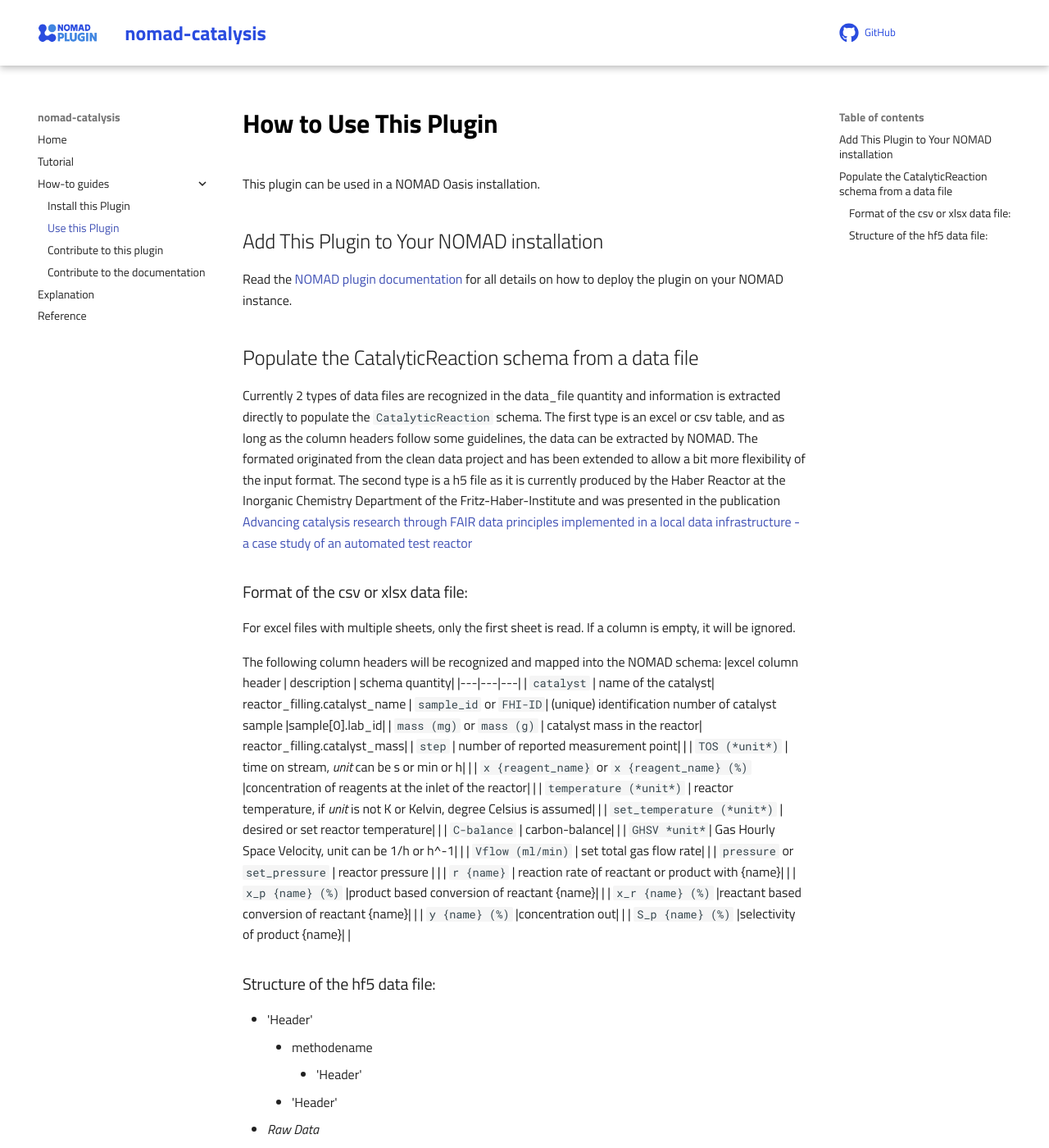
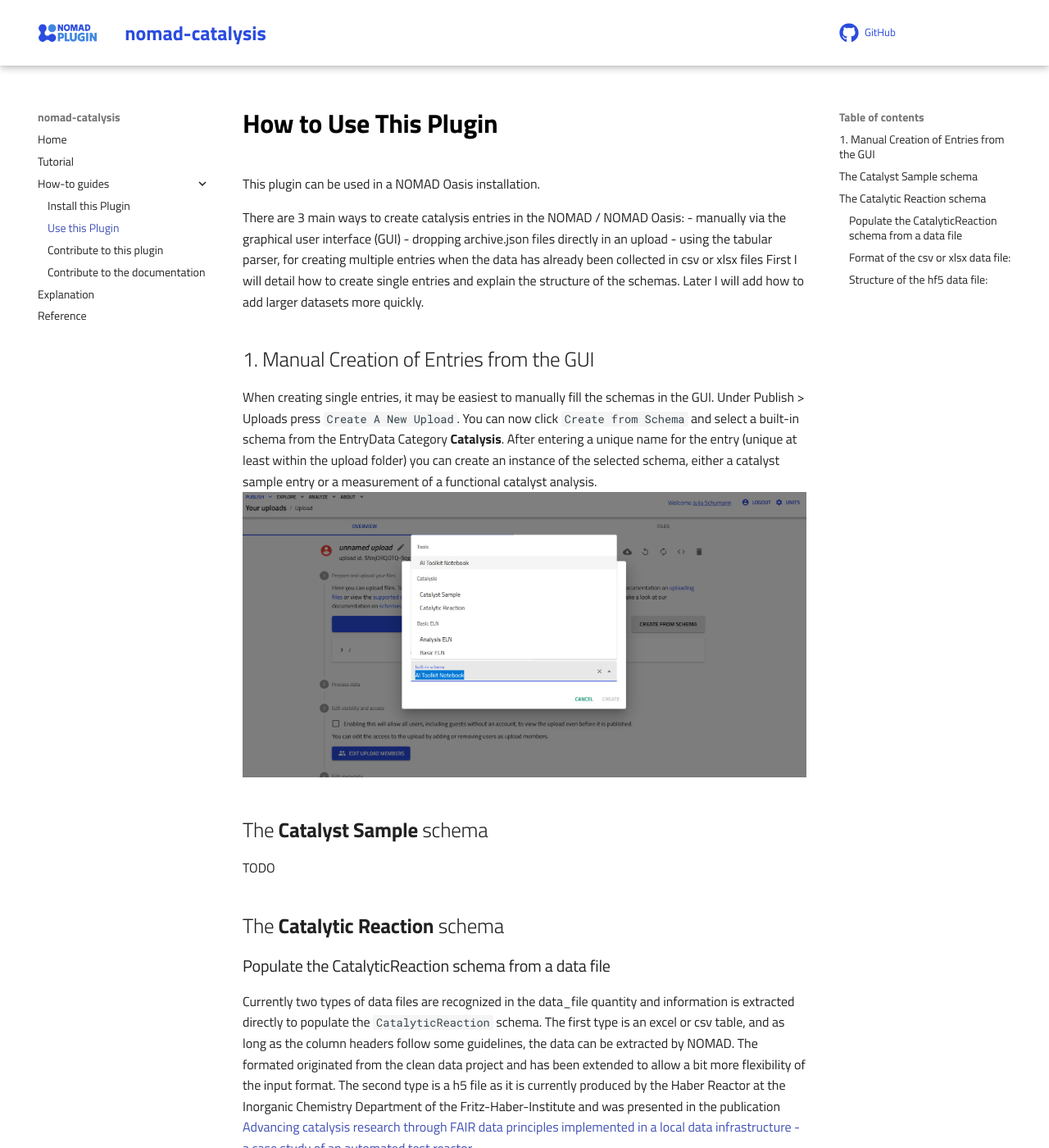
Before and after one commit to FAIRmat-NFDI/nomad-catalysis-plugin, an MkDocs documentation site: the page built from docs/how_to/use_this_plugin.md, in a window 1280 px wide and 1400 px high. Shown: the whole window at 82% size. Built offline with MkDocs 1.6.1 and Material for MkDocs 9.7.7, drawn with Linux system fonts in a browser that asks for light colours; comment, search, counter and statistics services are not loaded; some of the changed text lies outside the part shown.

Commit message:
continue doc howto

```diff
--- a/docs/how_to/use_this_plugin.md
+++ b/docs/how_to/use_this_plugin.md
@@ -2,14 +2,25 @@
 
 This plugin can be used in a NOMAD Oasis installation.
 
-## Add This Plugin to Your NOMAD installation
+There are 3 main ways to create catalysis entries in the NOMAD / NOMAD Oasis:
+- manually via the graphical user interface (GUI)
+- dropping archive.json files directly in an upload
+- using the tabular parser, for creating multiple entries when the data has already been collected in csv or xlsx files
+First I will detail how to create single entries and explain the structure of the schemas. Later I will add how to add larger datasets more quickly.
 
-Read the [NOMAD plugin documentation](https://nomad-lab.eu/prod/v1/staging/docs/plugins/plugins.html#add-a-plugin-to-your-nomad) for all details on how to deploy the plugin on your NOMAD instance.
+## 1. Manual Creation of Entries from the GUI
+When creating single entries, it may be easiest to manually fill the schemas in the GUI. Under Publish > Uploads press `Create A New Upload`. You can now click `Create from Schema` and select a built-in schema from the EntryData Category **Catalysis**. After entering a unique name for the entry (unique at least within the upload folder) you can create an instance of the selected schema, either a catalyst sample entry or a measurement of a functional catalyst analysis.
+![image with screenshot of the NOMAD GUI](ScreenshotCreateBuiltInSchema.png)
+
+## The **Catalyst Sample** schema
+TODO
+
+## The **Catalytic Reaction** schema
 
 
-## Populate the CatalyticReaction schema from a data file
+### Populate the CatalyticReaction schema from a data file
 
-Currently 2 types of data files are recognized in the data_file quantity and information
+Currently two types of data files are recognized in the data_file quantity and information
 is extracted directly to populate the `CatalyticReaction` schema.
 The first type is an excel or csv table, and as long as the column headers follow some
 guidelines, the data can be extracted by NOMAD. The formated originated from the clean
@@ -50,7 +61,7 @@ The following column headers will be recognized and mapped into the NOMAD schema
     - methodename
         - 'Header'
     - 'Header'
-- *Raw Data*
+- 'Raw Data'
 - 'Sorted Data'
     - methodname
         - 'H2 Reduction'
@@ -81,13 +92,13 @@ The following column headers will be recognized and mapped into the NOMAD schema
 | ['Date'][0].decode()| datetime|
 |#### ['Sorted Data'][methodname]['NH3 Decomposition']| |
 | ['Relative Time [Seconds]']| reaction_conditions.time_on_stream|
-| reagent + 'Target Calculated Realtime Value [mln&#124;min]', <br> reagent can be 'NH3_high', 'NH3_low' or the name of the reagent| reaction_conditions.reagent[n].name and <br> reaction_conditions.reagent[n].flow_rate|
-| reagent + 'Target Setpoint [mln&#124;min]'| reaction_conditions.set_total_flow_rate|
+| {name} + 'Target Calculated Realtime Value [mln&#124;min]', <br> {name} can be 'NH3_high', 'NH3_low' or the name of the reagent| reaction_conditions.reagent[n].name and <br> reaction_conditions.reagent[n].flow_rate|
+| {name} + 'Target Setpoint [mln&#124;min]'| reaction_conditions.set_total_flow_rate|
 | ['W&#124;F [gs&#124;ml]']| reaction_conditions.contact_time|
 | ['NH3 Conversion [%]']|results[0].reactants_conversions[0].conversion,<br> results[0].reactants_conversions[0].name = 'ammonia',<br> results[0].reactants_conversions[0].conversion_type='reactant-based'
 | ['Space Time Yield [mmolH2 gcat-1 min-1]']| results[0].rates[0].reaction_rate, <br> results[0].rates[0].name='molecular hydrogen'|
 | ['Catalyst Temperature [C°]']| reaction_conditions.set_temperature, results[0].temperature|
-|----|----|
+
 
 
 The following information is currently added by default to entries filled by a hdf5 file from the automated Haber reactor:
```
Also changed, not shown: docs/how_to/install_this_plugin.md (+5 -0 lines), docs/how_to/ScreenshotCreateBuiltInSchema.png (added).
